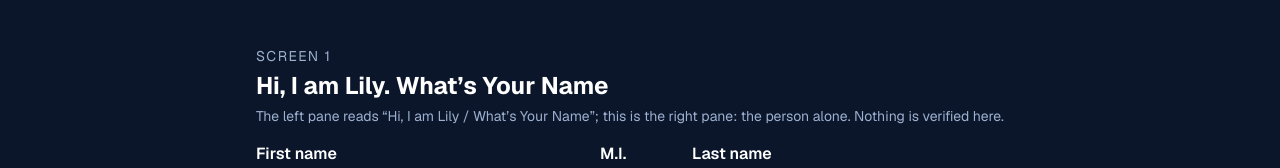
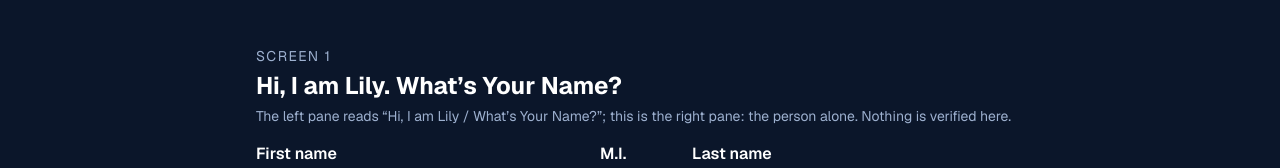
Before and after one commit to jmartinemployment/Geek-Receptionist, a Next.js app: page /preview/declaration in a window 1280 px wide. Shown: the part 172-340 px from the top of the page. Built offline with nearby package versions, Linux system fonts and the light colour scheme.

Commit message:
Signup first screen: 'What's Your Name?' with the question mark
Jeff, 2026-11-21.

```diff
--- a/src/app/preview/declaration/page.tsx
+++ b/src/app/preview/declaration/page.tsx
@@ -50,8 +50,8 @@ function NotBuilt({ children }: { children: React.ReactNode }) {
 
 const before: Screen[] = [
   {
-    title: "Hi, I am Lily. What’s Your Name",
-    note: "The left pane reads “Hi, I am Lily / What’s Your Name”; this is the right pane: the person alone. Nothing is verified here.",
+    title: "Hi, I am Lily. What’s Your Name?",
+    note: "The left pane reads “Hi, I am Lily / What’s Your Name?”; this is the right pane: the person alone. Nothing is verified here.",
     body: <WhoForm idSuffix="-p0" />,
   },
   {
--- a/src/app/signup/page.tsx
+++ b/src/app/signup/page.tsx
@@ -193,7 +193,7 @@ export default async function Signup({ searchParams }: { searchParams: Promise<{
         largeGridClassName="grid min-h-screen grid-cols-12 items-center"
         summaryTone={step === "who" ? "orange" : "white"}
         title={step === "who" ? "Hi, I am Lily" : step === "company" ? `Nice to meet you${who?.firstName ? `, ${who.firstName}` : ""}` : title}
-        summary={step === "who" ? "What’s Your Name" : step === "company" ? "Tell me about your business" : summary}
+        summary={step === "who" ? "What’s Your Name?" : step === "company" ? "Tell me about your business" : summary}
         action={
           step === "who" || step === "company" ? undefined : (
             <button type="button" disabled className={ui.button} style={{ cursor: "not-allowed" }}>
```
